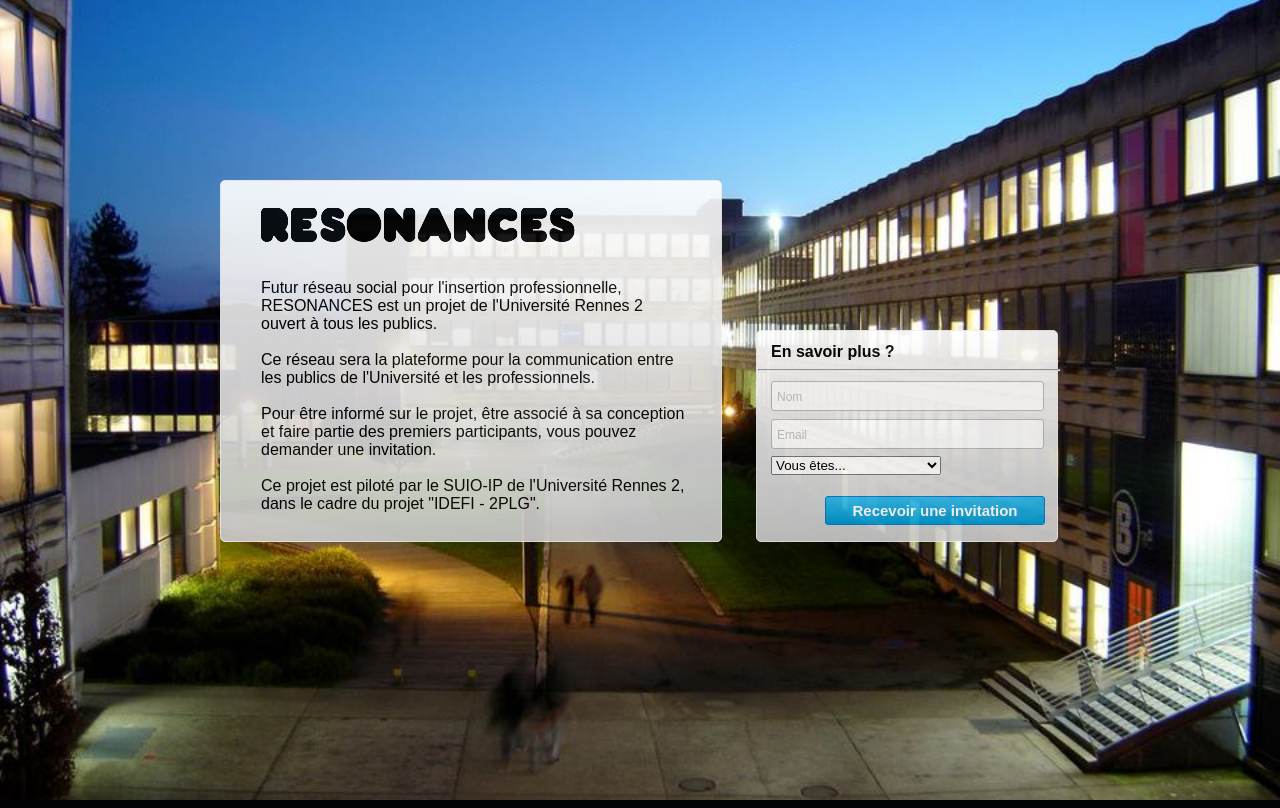
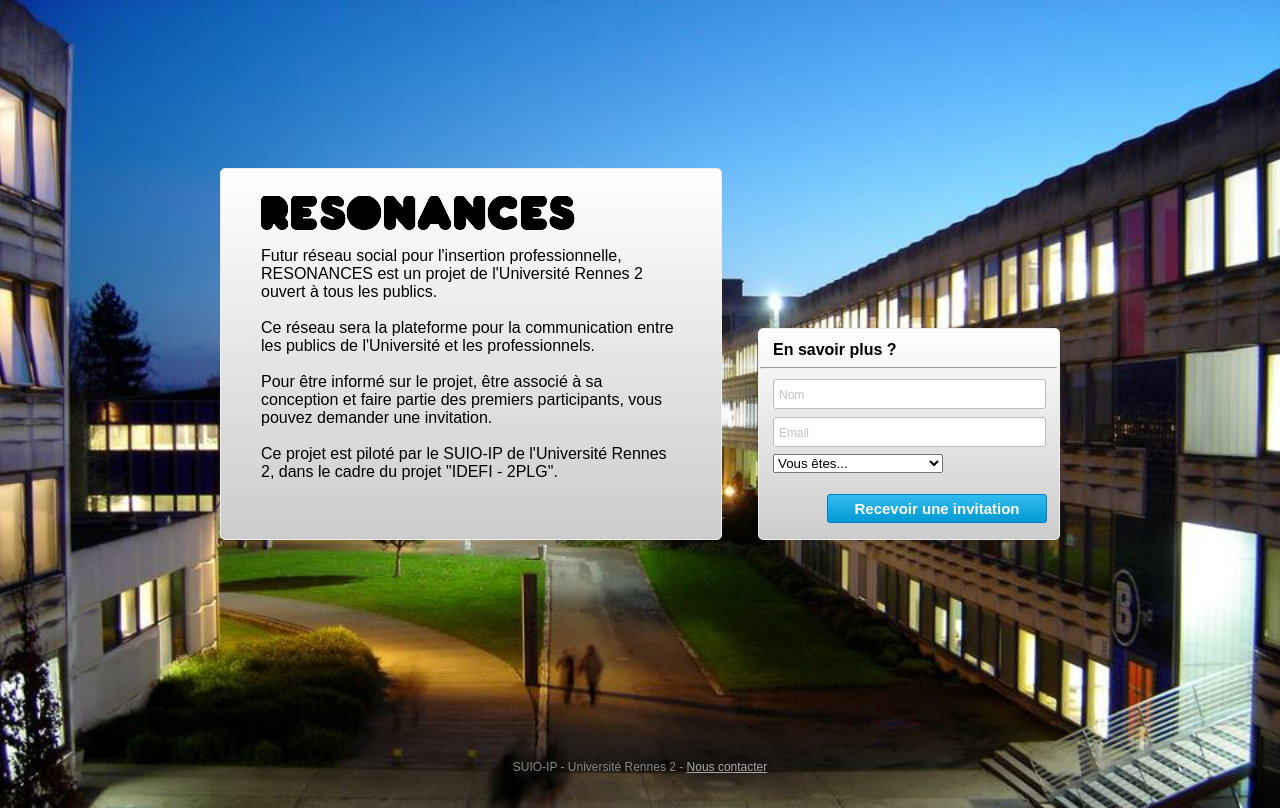
Before and after one commit to Zeuh/Launchpage, a PHP site: page / in a window 1280 px wide. Run offline with PHP 8.4, Linux system fonts and the light colour scheme.

Commit message:
Redesign
Redesign of layout to have a footer

```diff
--- a/index.html
+++ b/index.html
@@ -4,33 +4,27 @@
         <meta http-equiv="Content-Type" content="text/html; charset=utf-8" />
     	<title>Résonances</title>
         <link rel="stylesheet" href="style.css" type="text/css" media="all">
-        <!-- <script src="jquery-1.2.6.pack.js"></script> -->
         <script src="jquery-1.10.2.js"></script>
         <script src="local-script.js" type="text/javascript"></script>
     </head>
     <body>
-         <div class="dialog-cover"></div>
-        <div id="page-content">
-            <div class="description info">
-                <div class="main-title-wrap"><img src="resonances-title.png" ></div>
+        <div class="topfloat"></div>
+        <div class="wrapper">
+            <div class="page">
+                <div class="pagecontent">
+                    <div class="block description">
+                        <div class="title-wrap"><img src="resonances-title.png" ></div>
                         <div class="text-wrap"><br>Futur réseau social pour l'insertion professionnelle, RESONANCES est un projet de l'Université Rennes 2 ouvert à tous les publics.<br><br>Ce réseau sera la plateforme pour la communication entre les publics de l'Université et les professionnels.<br><br>Pour être informé sur le projet, être associé à sa conception et faire partie des premiers participants, vous pouvez demander une invitation.<br><br>Ce projet est piloté par le SUIO-IP de l'Université Rennes 2, dans le cadre du projet "IDEFI - 2PLG".</div>
-
                     </div>
-            <div class="message errorBalloon">
-                <div class="inputwrap resultText"></div>
+                    <div class="block message" id="resultMessage">
+                        <div class="resultText"></div>
                     </div>
-            <div class="message successBalloon">
-                <div class="inputwrap resultText"></div>
-            </div>
-            <div class="message loader">
-                <div class="inputwrap resultText" style="text-align:center"><br>Veuillez patienter...</div>
-            </div>
-            <div class="input-panel signup">
+                    <div class="block form">
                          <div class="inputwrap prompt">
                             <b>En savoir plus ?</b>
                             <hr class="horizon-seperator"/>
                         </div>
-                <form action="#" class="signup-form" name="ContactForm" id="ContactForm">
+                        <form action="#" name="ContactForm" id="ContactForm">
                             <div class="inputwrap suname">
                                 <input type="text" id="signup-name" class="text-input"
                                 name="signup-name">
@@ -58,5 +52,33 @@
                         </form>
                     </div>
                 </div>
+            </div>
+            <div class="push"></div>
+        </div>
+        <div class="footer">SUIO-IP - Université Rennes 2 - <script type="text/javascript" language="javascript">
+                <!--
+                // Email obfuscator script 2.1 by Tim Williams, University of Arizona
+                // Random encryption key feature by Andrew Moulden, Site Engineering Ltd
+                // This code is freeware provided these four comment lines remain intact
+                // A wizard to generate this code is at http://www.jottings.com/obfuscator/
+                { coded = "md48ugPe.aPUZBdq@l8Pi-dB88BeC.md"
+                  key = "nKStIwg94bFH62zYvdPQc3lJsWBT1fyj8x0qoMaADZ7kEChriN5OuGUReLXpVm"
+                  shift=coded.length
+                  link=""
+                  for (i=0; i<coded.length; i++) {
+                    if (key.indexOf(coded.charAt(i))==-1) {
+                      ltr = coded.charAt(i)
+                      link += (ltr)
+                    }
+                    else {
+                      ltr = (key.indexOf(coded.charAt(i))-shift+key.length) % key.length
+                      link += (key.charAt(ltr))
+                    }
+                  }
+                document.write("<a href='mailto:"+link+"'>Nous contacter</a>")
+                }
+                //-->
+            </script>
+        </div>
     </body>
 </html>
--- a/style.css
+++ b/style.css
@@ -1,3 +1,6 @@
+html, body {
+    height: 100%;
+}
 body {
      background: url('campus.jpg') no-repeat center center fixed;
      font-family:Arial, sans-serif;
@@ -6,49 +9,73 @@ body {
      -o-background-size: cover;
      background-size: cover;
 }
-.dialog-cover {
-     position:fixed;
-     top:-4px;
-     left:-2px;
+.topfloat {
+    float: left;
     width:100%;
+    height:20%;
+    margin-bottom:0;
+}
+.wrapper {
+    min-height: 75%;
+    height: auto !important;
+    height: 75%;
+    margin: 0 auto -2em;
+    clear:both;
+}
+.page {
+    margin-top:auto;
+    margin-bottom:auto;
+    margin-left: auto;
+    margin-right: auto;
+    width: 840px;
     height:100%;
-     background-color:#444444;
-     opacity:0.6;
-     z-index:90;
-     display:none;
+    clear:both;
+    position:relative;
 }
-#page-content {
-     position:absolute;
-     width:840px;
-     height:360px;
-     top:50%;
-     left:50%;
-     margin-left:-420px;
-     margin-top:-220px;
+.pagecontent {
+    clear: both;
+    height: 370px;
 }
-.input-panel, .description, .message{
+.clear {
+    clear: both;
+}
+.block {
     background-image:-webkit-gradient(linear, left top, left bottom,from(#ffffff),to(#ccc));
     background:-moz-linear-gradient(top,#ffffff, #ccc );
-     background-color:white;
     border:1px solid #bbb;
     border-radius:5px;
     border: solid 1px #eee;
+}
+.description {
     position:absolute;
-     zoom: 1;
-	 filter: alpha(opacity=80);
-	 opacity: 0.9;
+    background-color:white;
+    top:0px;
+    left:0px;
+    width:420px;
+    padding-left:40px;
+    padding-right:40px;
+    padding-top:20px;
+    padding-bottom:30px;
+    height:320px;
+}
+.title-wrap {
+    display: block;
+    font-family: Arial, sans-serif;
+    height: 40px;
+    left: 40px;
+    top: 20px;
+    width: 272px;
+}
+.text-wrap {
+    display: block;
 }
 .message {
+    height:100px;
+    width:270px;
+    padding:15px;
+    position:absolute;
+    right:0px;
     top:0px;
-    left:536px;
-    height:120px;
-    width:300px;
-}
-.info {
-     top:0px;
-     left:0px;
-     width:500px;
-     height:360px;
 }
 .errorBalloon {
     background-image:-webkit-gradient(linear, left top, left bottom,from(#ff0000),to(#ff8888));
@@ -74,12 +100,26 @@ body {
     color: #000;
     background-color: #fff;
     opacity: 0.9;
+    text-align:center;
 }
-div.signup {
-     top:150px;
-     left:536px;
-     height:210px;
-     width:300px;
+.form {
+    height:180px;
+    width:270px;
+    border:1px solid #bbb;
+    border-radius:5px;
+    border: solid 1px #eee;
+    padding:15px;
+    position:absolute;
+    top:160px;
+    right:0px;
+}
+.prompt {
+    top:12px;
+}
+.horizon-seperator{
+     position:relative;
+     left:-13px;
+     width:295px;
 }
 .inputwrap {
      position:absolute;
@@ -166,25 +180,36 @@ button.signup-btn{
      display:block;
      float:right;
 }
-.horizon-seperator{
+button.submit{
+     border-radius:3px;
+     font-weight:bold;
+     font-size:15px;
+     color:white;
+     cursor:pointer;
+     background-image:-webkit-gradient(linear, left top, left bottom, from(rgb(51, 188, 239)), to(rgb(1, 154, 210)));
+     background:-moz-linear-gradient(top, rgb(51, 188, 239), rgb(1, 154, 210));
+     background-color:rgb(25,160,220);
+     border:1px solid rgb(5, 126, 208);
+     float:right;
      position:relative;
-     left:-13px;
-     width:300px;
 }
-.main-title-wrap {
+button:hover {
+     background-image:-webkit-gradient(linear, left top, left bottom, from(rgb(0, 130, 200)), to(rgb(1, 154, 210)));
+     background:-moz-linear-gradient(top, rgb(0, 130, 200), rgb(1, 154, 210));
+}
+.push {
+   height: 3em;
+   clear: both;
+}
+.footer {
     display: block;
-    font-family: Arial, sans-serif;
-    height: 40px;
-    left: 40px;
-    position: absolute;
-    top: 20px;
-    width: 272px;
+    width: 100%;
+    height: 2em;
+    font-size: 12px;
+    color: #888;
+    text-align: center;
+    margin-top: 2em;
 }
-.text-wrap {
-    display: block;
-    position: absolute;
-    height: 120px;
-    width: 430px;
-    top: 80px;
-    left: 40px;
+.footer a {
+    color: #aaa;
 }
```
Also changed, not shown: other parts of style.css (+3 -30 lines), local-script.js (+23 -46 lines). Lines whose indentation alone changed are shown as unchanged.
